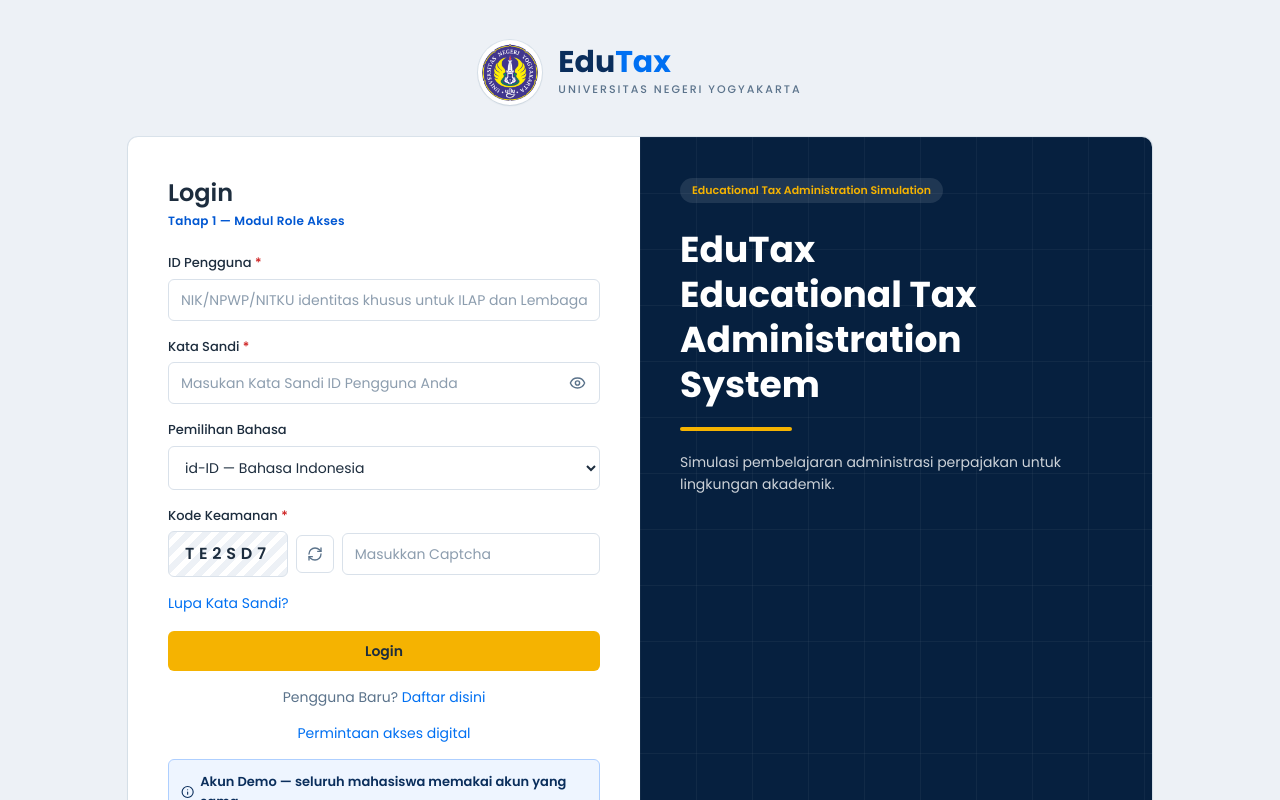
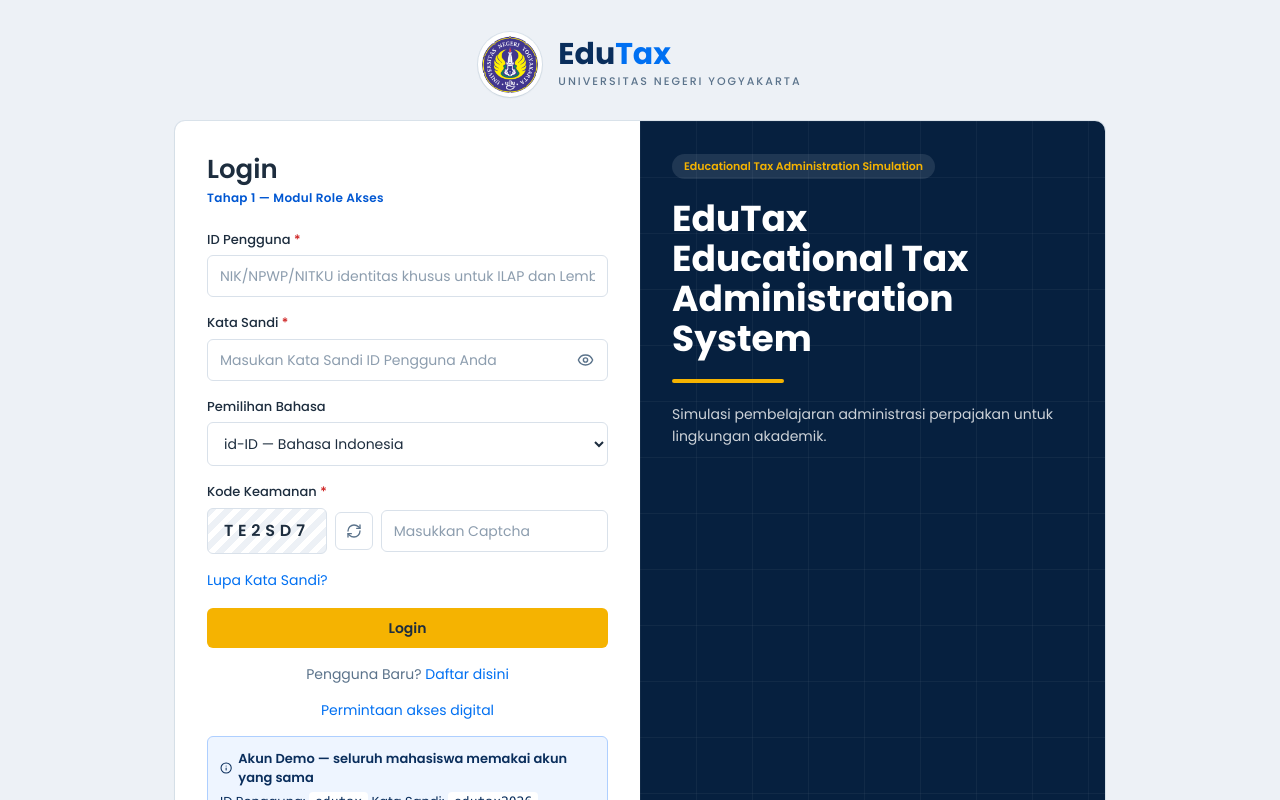
Before and after one commit to wisnuardi22/edutax-unyv2, a Next.js app: page /login in a window 1280 px wide. Shown: the top 800 px of the page. Built offline with nearby package versions, Linux system fonts and the light colour scheme.

Commit message:
Match login page proportions to reference

```diff
--- a/src/app/login/page.tsx
+++ b/src/app/login/page.tsx
@@ -62,8 +62,8 @@ export default function LoginPage() {
   }, [router]);
 
   return (
-    <main className="min-h-screen bg-canvas px-4 py-10">
-      <header className="mb-8 flex items-center justify-center gap-4">
+    <main className="flex min-h-screen flex-col items-center bg-canvas px-4 py-7 sm:py-8">
+      <header className="mb-5 flex items-center justify-center gap-3 sm:mb-6 sm:gap-4">
         <Image
           src="/logo-uny.png"
           alt=""
@@ -82,10 +82,10 @@ export default function LoginPage() {
         </div>
       </header>
 
-      <div className="mx-auto grid w-full max-w-5xl overflow-hidden rounded-card bg-white shadow-card md:grid-cols-2">
+      <div className="grid w-full max-w-[930px] overflow-hidden rounded-card bg-white shadow-card md:grid-cols-2">
         {/* Kolom formulir */}
-        <section className="p-8 md:p-10">
-          <h1 className="text-2xl font-semibold text-ink">Login</h1>
+        <section className="p-6 sm:p-7 md:p-8">
+          <h1 className="text-[26px] font-semibold leading-tight text-ink">Login</h1>
           <p className="mt-1 text-xs font-semibold tracking-wide text-brand-600">
             Tahap 1 — Modul Role Akses
           </p>
@@ -213,7 +213,7 @@ export default function LoginPage() {
         </section>
 
         {/* Kolom identitas */}
-        <aside className="relative flex flex-col justify-between overflow-hidden bg-brand-900 p-8 text-white md:p-10">
+        <aside className="relative flex min-h-[560px] flex-col justify-between overflow-hidden bg-brand-900 p-7 text-white sm:p-8">
           <div
             aria-hidden
             className="pointer-events-none absolute inset-0 opacity-25
@@ -224,7 +224,7 @@ export default function LoginPage() {
             <span className="inline-block rounded-full bg-white/10 px-3 py-1 text-[11px] font-semibold text-accent">
               Educational Tax Administration Simulation
             </span>
-            <h2 className="mt-6 text-4xl font-bold leading-tight">
+            <h2 className="mt-5 text-3xl font-bold leading-tight sm:text-4xl">
               EduTax
               <br />
               Educational Tax
```
